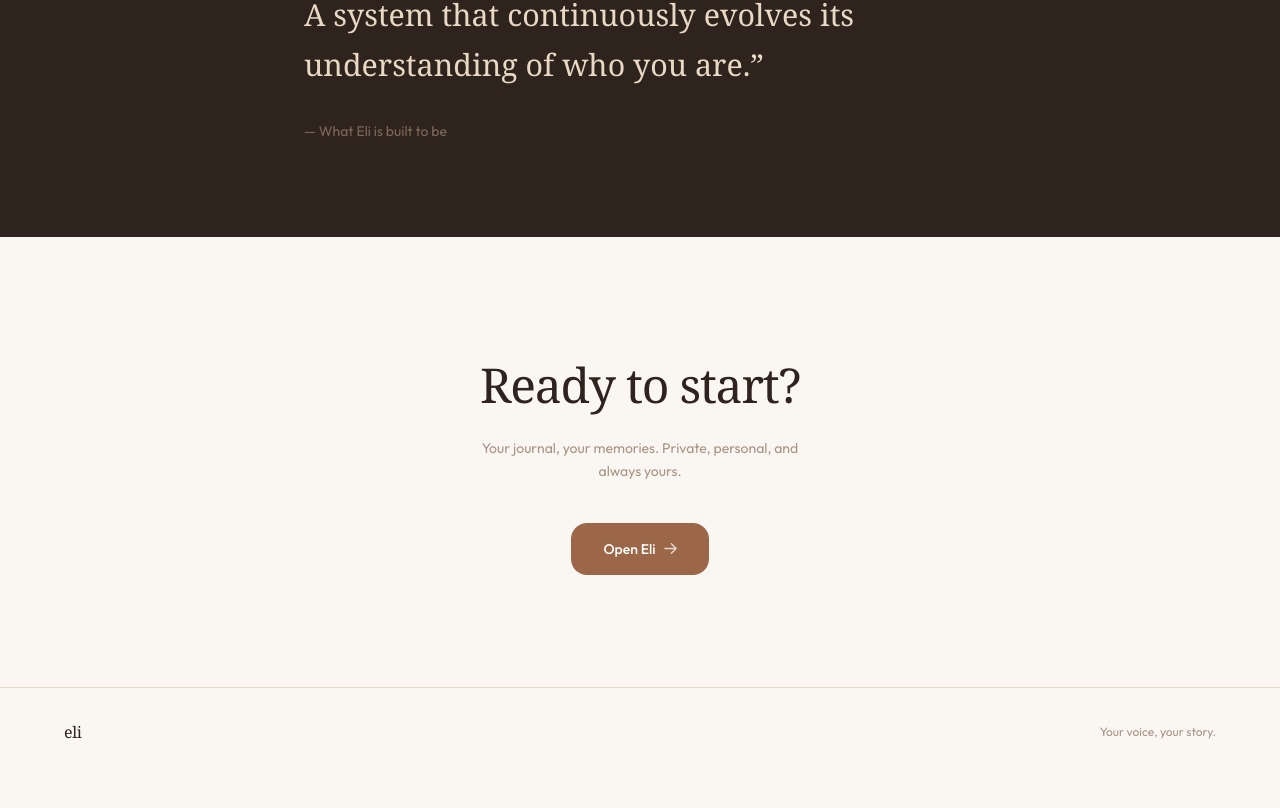
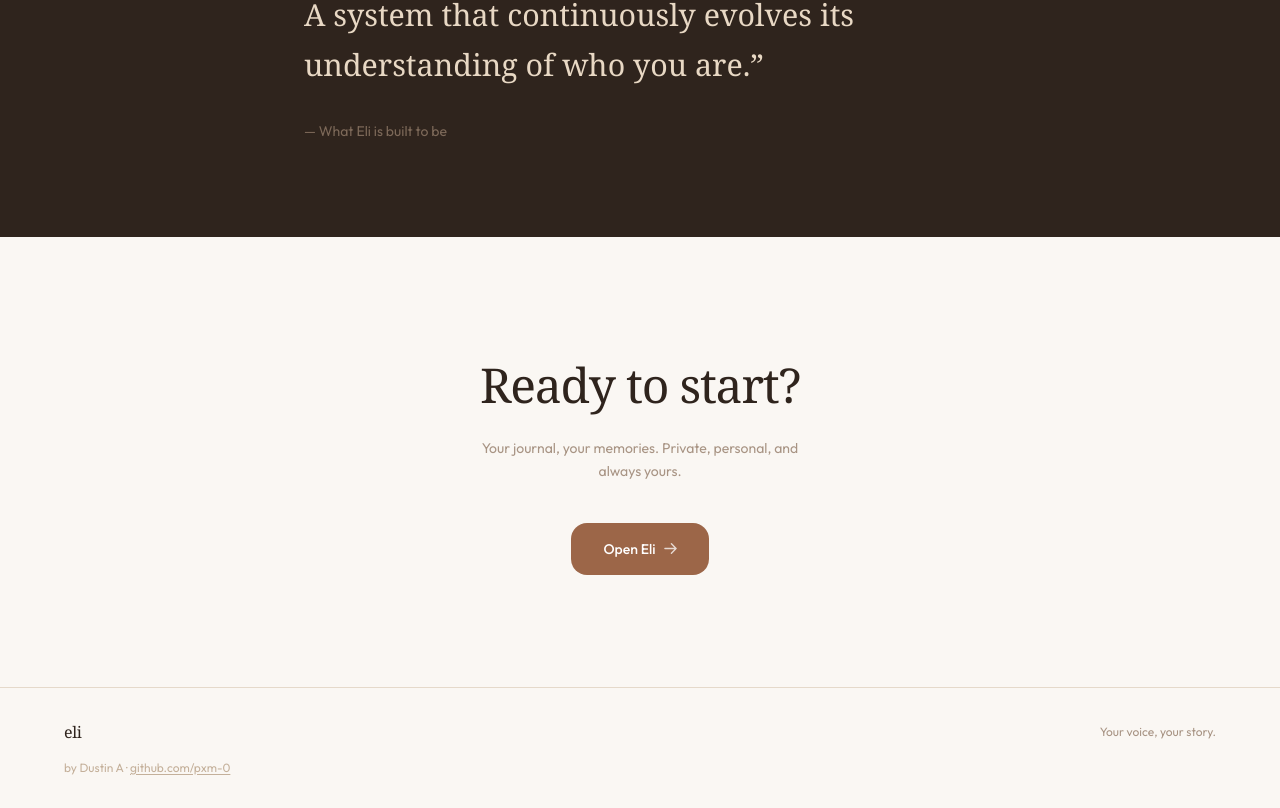
Before and after one commit to pxm-0/voice-companion, a Next.js app: page / in a window 1280 px wide. Shown: the part 1467-2275 px from the top of the page. Before the commit the page ends 2243 px from the top, so only its background shows below. Built offline with nearby package versions, Linux system fonts and the light colour scheme; no server answers.

Commit message:
feat: add footer attribution (by Dustin A · github.com/pxm-0)

```diff
--- a/app/_components/landing.tsx
+++ b/app/_components/landing.tsx
@@ -182,6 +182,17 @@ export function Landing() {
           <span className="font-[family-name:Georgia,serif] text-base tracking-tight text-[#2f241d]">eli</span>
           <p className="text-xs text-[#a89484]">Your voice, your story.</p>
         </div>
+        <p className="mt-4 text-xs text-[#c4b09a]">
+          by Dustin A ·{' '}
+          <a
+            href="https://github.com/pxm-0"
+            target="_blank"
+            rel="noopener noreferrer"
+            className="underline underline-offset-2 hover:text-[#7d6959] transition-colors"
+          >
+            github.com/pxm-0
+          </a>
+        </p>
       </footer>
     </div>
   )
```
Also changed, not shown: 1 other file (tests, documents, lock files or other folders).
